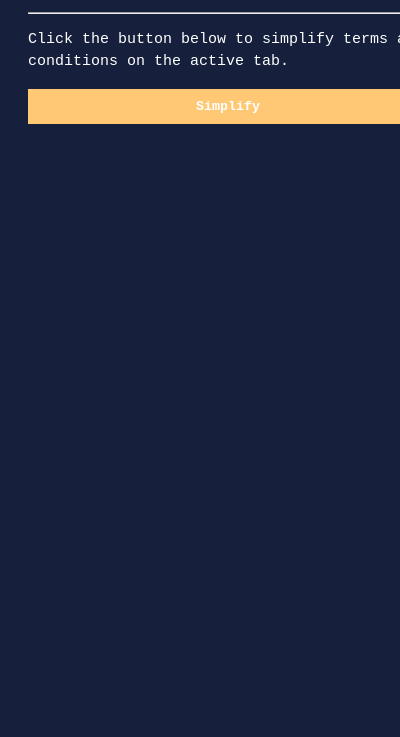
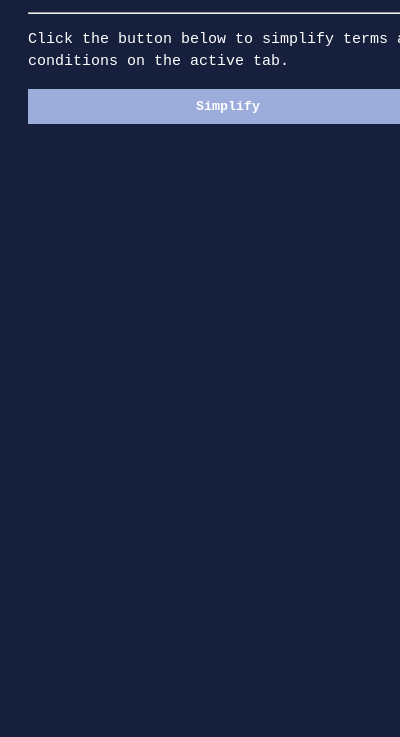
Before and after one commit to Cindylll022/TOSnow, a browser extension: page popup.html in a window 400 px wide. Shown: the part 107-844 px from the top of the page. Drawn offline with Linux system fonts and the light colour scheme.

Commit message:
update css

```diff
--- a/popup.css
+++ b/popup.css
@@ -10,7 +10,7 @@ body {
 
 button {
     padding: 10px 20px;
-    background-color: #ffc875;
+    background-color: #9cacdb;
     color: white;
     border: none;
     cursor: pointer;
```
